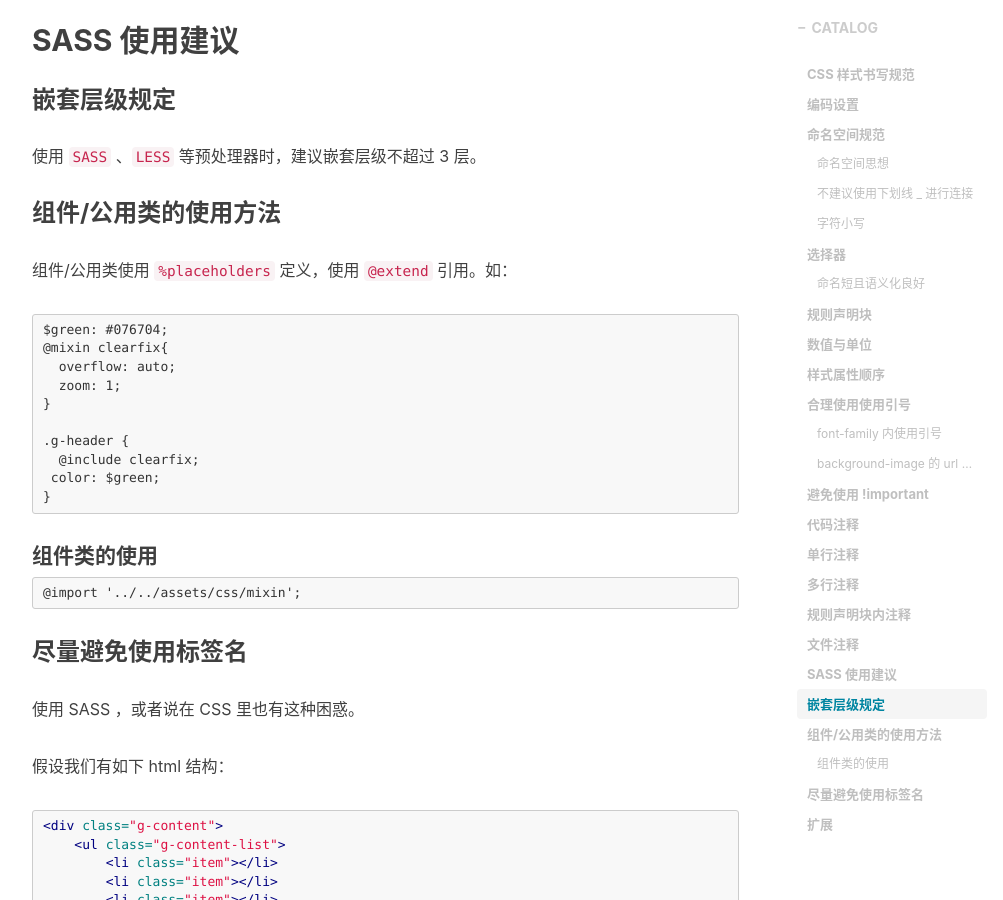
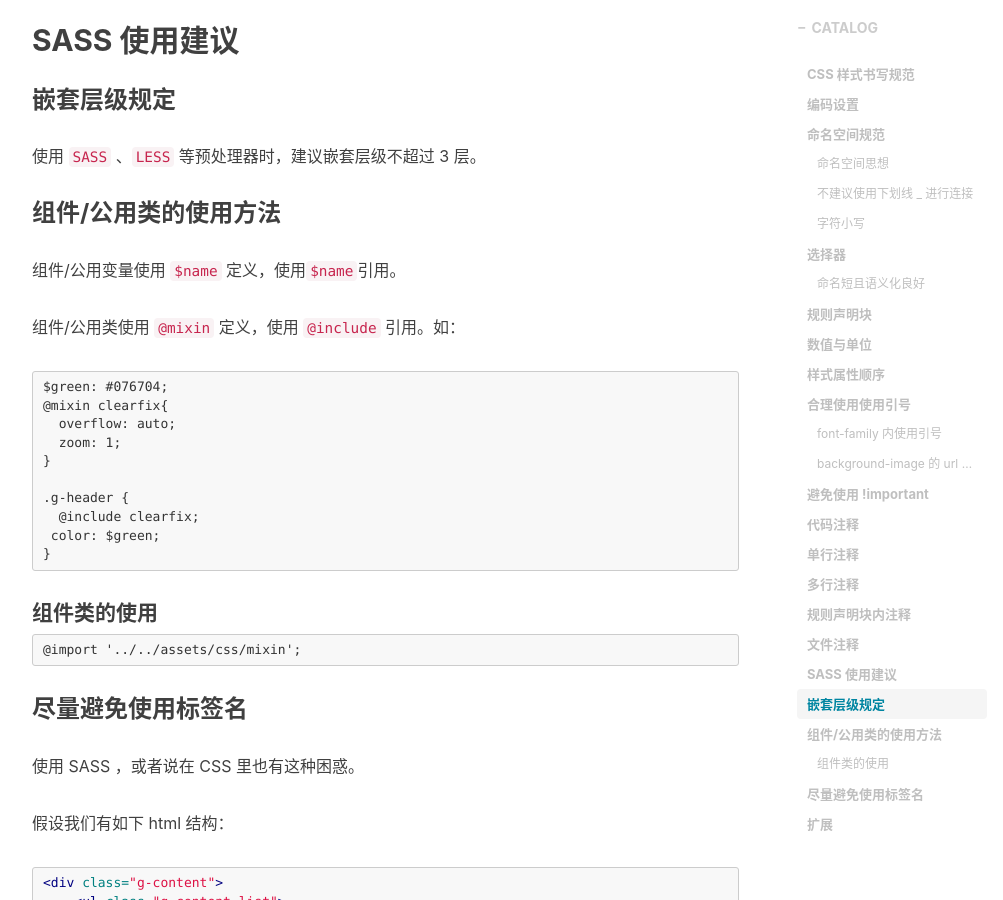
Before and after one commit to bb595700239/bb595700239.github.io, a Jekyll site: the page built from _posts/2018-02-13-vue-CSSRules.markdown, in a window 1280 px wide and 900 px high, scrolled down 6167 px. Shown: the whole window, without its empty margins (233-1236 px from the left). Built offline with Jekyll 4.4.1, drawn with Linux system fonts in a browser that asks for light colours; nearby versions of some CDN libraries; comment, search, counter and statistics services are not loaded.

Commit message:
文章修改
Signed-off-by: bb595700239 <595700239@qq.com>

````diff
--- a/_posts/2018-02-13-vue-CSSRules.markdown
+++ b/_posts/2018-02-13-vue-CSSRules.markdown
@@ -235,7 +235,9 @@
 
 ### 组件/公用类的使用方法
 
-组件/公用类使用 `%placeholders` 定义，使用 `@extend` 引用。如：
+组件/公用变量使用 `$name` 定义，使用`$name`引用。
+
+组件/公用类使用 `@mixin` 定义，使用 `@include` 引用。如：
 
 ```LESS
 $green: #076704;
````
